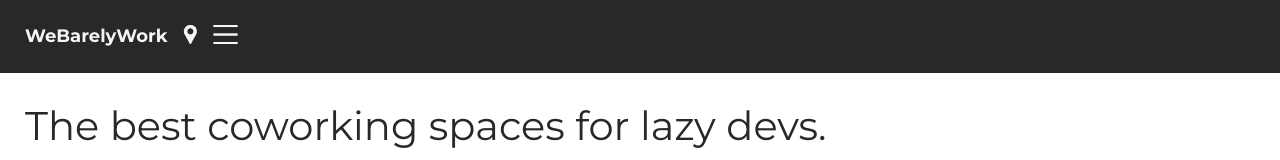
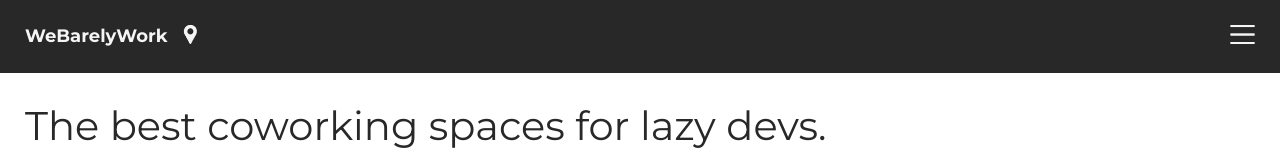
Before and after one commit to JacksonDynamics/Coworking_Space_Site, a website built with Vite: page index.html in a window 1280 px wide. Shown: the top 160 px of the page. Built offline with nearby package versions, Linux system fonts and the light colour scheme.

Commit message:
Burger Menu

```diff
--- a/index.css
+++ b/index.css
@@ -33,6 +33,10 @@ li {
     width: 25px;
 }
 
+.align-right {
+    margin-left:  auto;
+}
+
 h1 {
     font-size: 40px;
     font-weight: 400;
```
